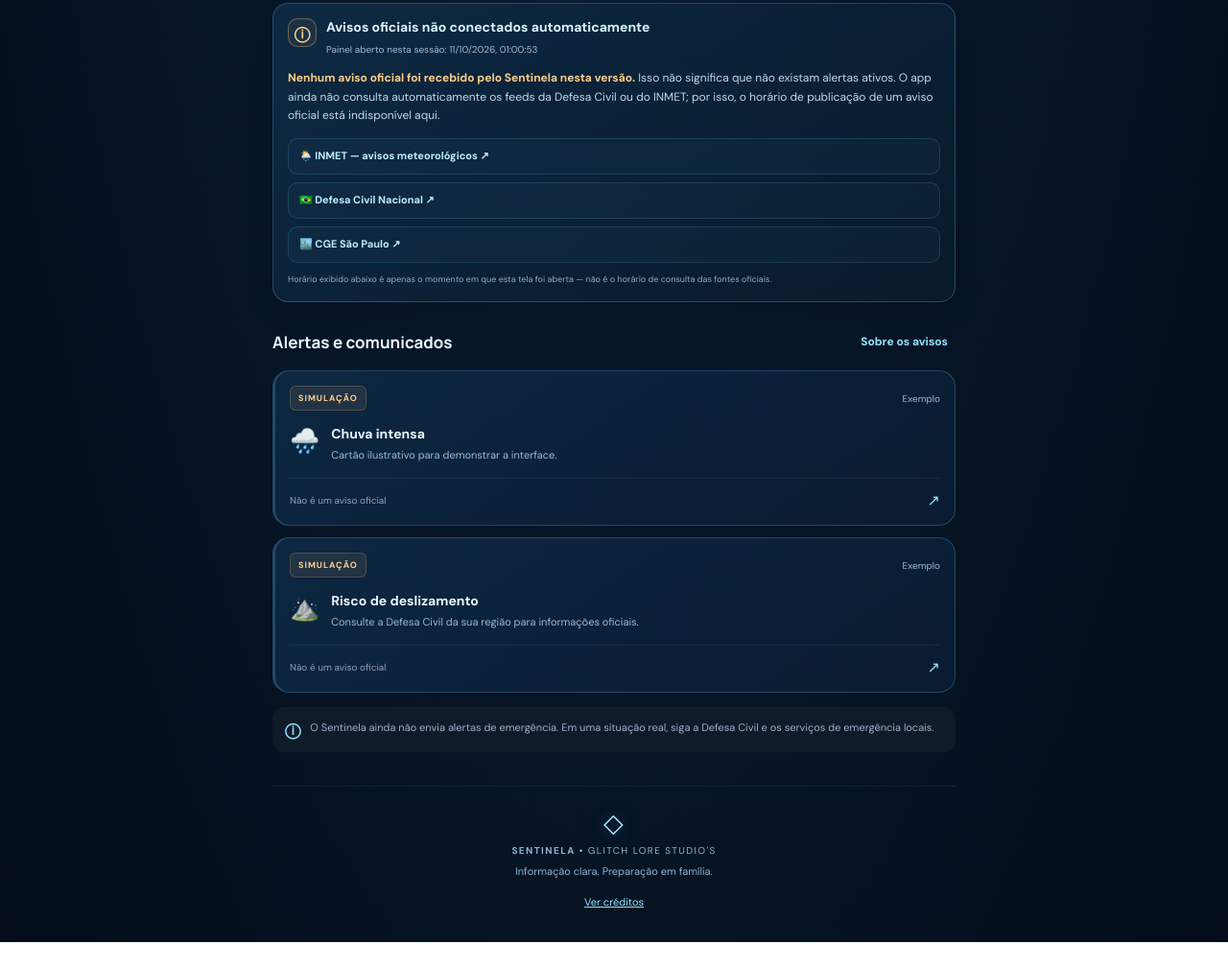
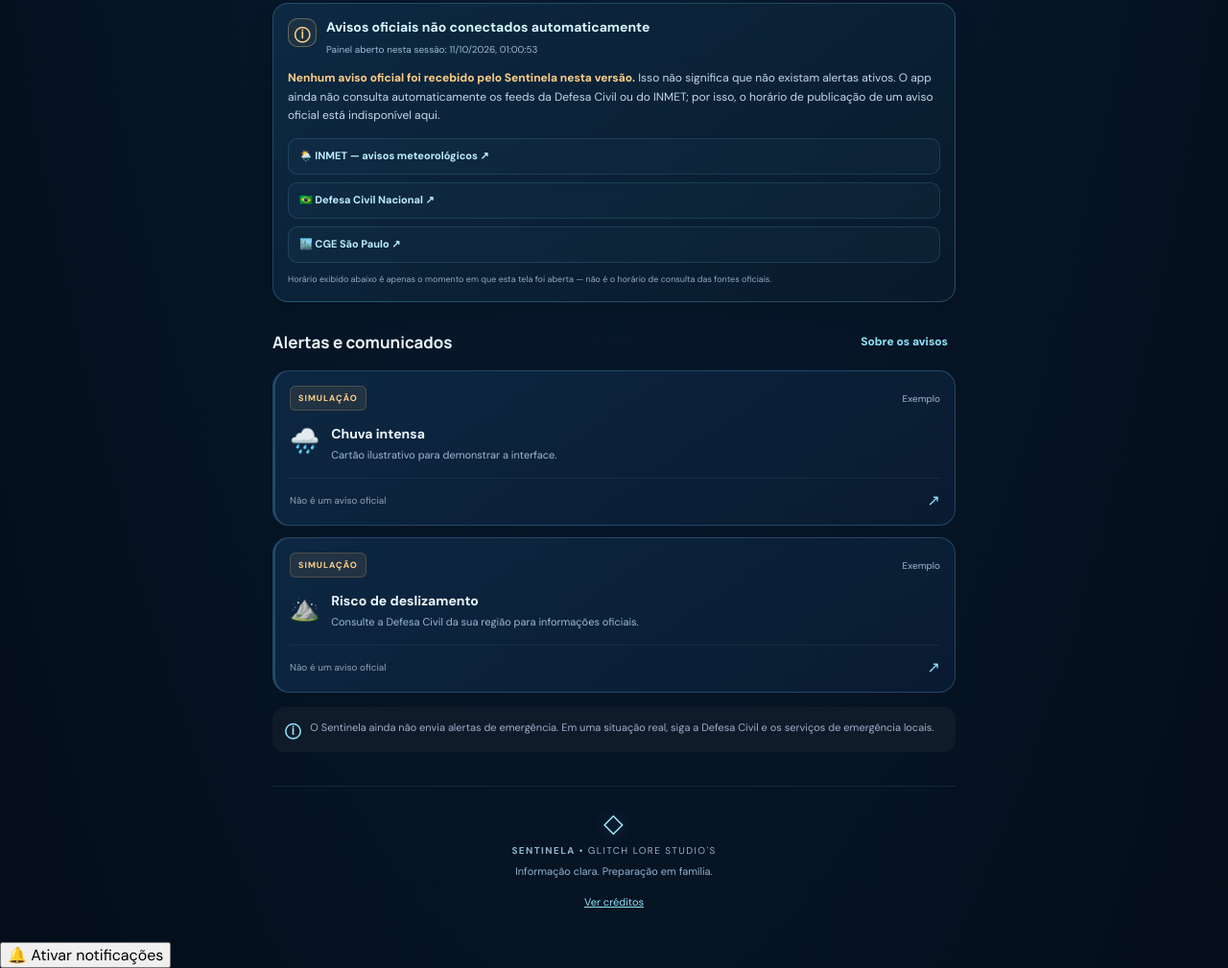
Before and after one commit to guilherminolima122-boop/Sentinela2, a website: page index.html in a window 1280 px wide. Shown: the part 1057-2066 px from the top of the page at 96% size. Before the commit the page ends 2039 px from the top, so only its background shows below. Drawn offline with nearby package versions, Linux system fonts and the light colour scheme; no server answers.

Commit message:
Add button to activate notifications in index.html

```diff
--- a/index.html
+++ b/index.html
@@ -115,6 +115,9 @@
   <div id="creditsScene" class="credits-scene hidden" aria-label="Créditos">
     <div class="credits-card"><div class="credits-gem">◇</div><p class="eyebrow">UMA CRIAÇÃO INDEPENDENTE</p><h2>GLITCH LORE STUDIO'S</h2><p>Apresenta</p><h3>SENTINELA</h3><div class="credits-line"></div><p>Design e conceito<br><strong>Glitch Lore Studio's</strong></p><p>Dados meteorológicos<br><strong>Open-Meteo</strong></p><p>Mapa e eventos sísmicos<br><strong>OpenStreetMap • USGS</strong></p><small>Protótipo experimental • Verifique sempre as fontes oficiais.</small><button id="closeCredits" class="primary-btn" type="button">Voltar ao Sentinela</button></div>
   </div>
+  <button type="button" onclick="ativarNotificacoes()">
+  🔔 Ativar notificações
+  </button>
   <script src="https://unpkg.com/leaflet@1.9.4/dist/leaflet.js"></script>
   <script src="app.js"></script>
 </body>
```
